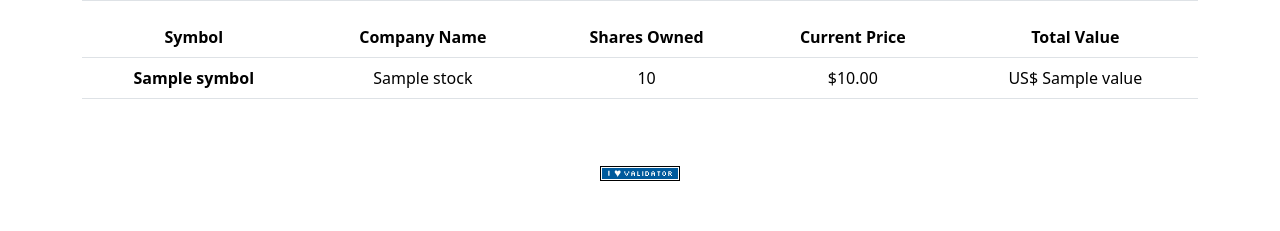
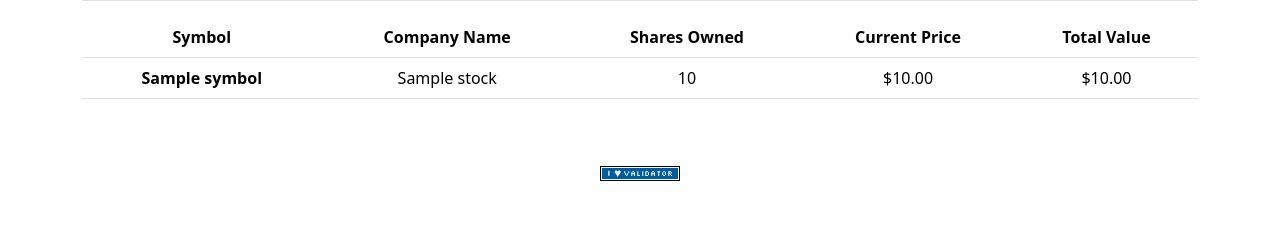
Before and after one commit to tomwinskell/finance, a Flask app: template templates/index.html in a window 1280 px wide. Shown: the part 195-426 px from the top of the page. Run offline with Flask 3, Linux system fonts and the light colour scheme; the template is opened without the code that fills it: most values are stand-ins (such as "Sample title", 1, 10 or a date in 2020); some libraries are stand-ins or nearby versions.

Commit message:
automated commit by check50 [check50=True]

```diff
--- a/templates/index.html
+++ b/templates/index.html
@@ -44,7 +44,7 @@
         <td>{{stock['name']}}</td>
         <td>{{stock['quantity']}}</td>
         <td>{{stock['price'] | usd}}</td>
-        <td>US$ {{stock['value']}}</td>
+        <td>{{stock['value'] | usd}}</td>
       </tr>
     {% endfor %}
     </tbody>
```
Also changed, not shown: finance.db, 1 other file.
